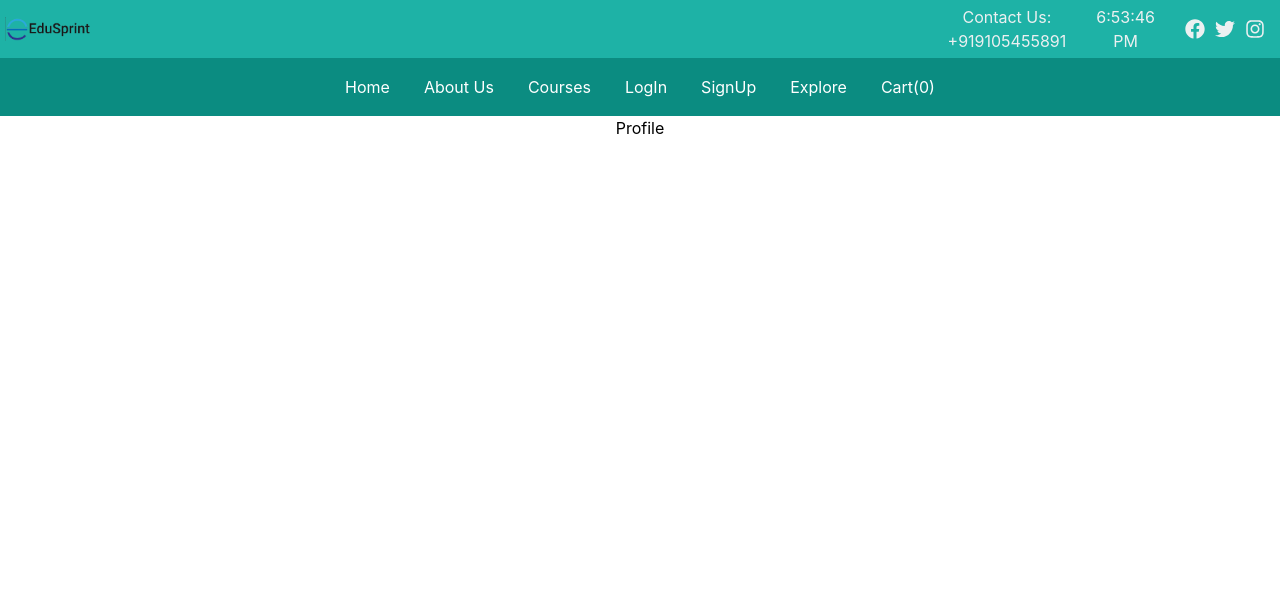
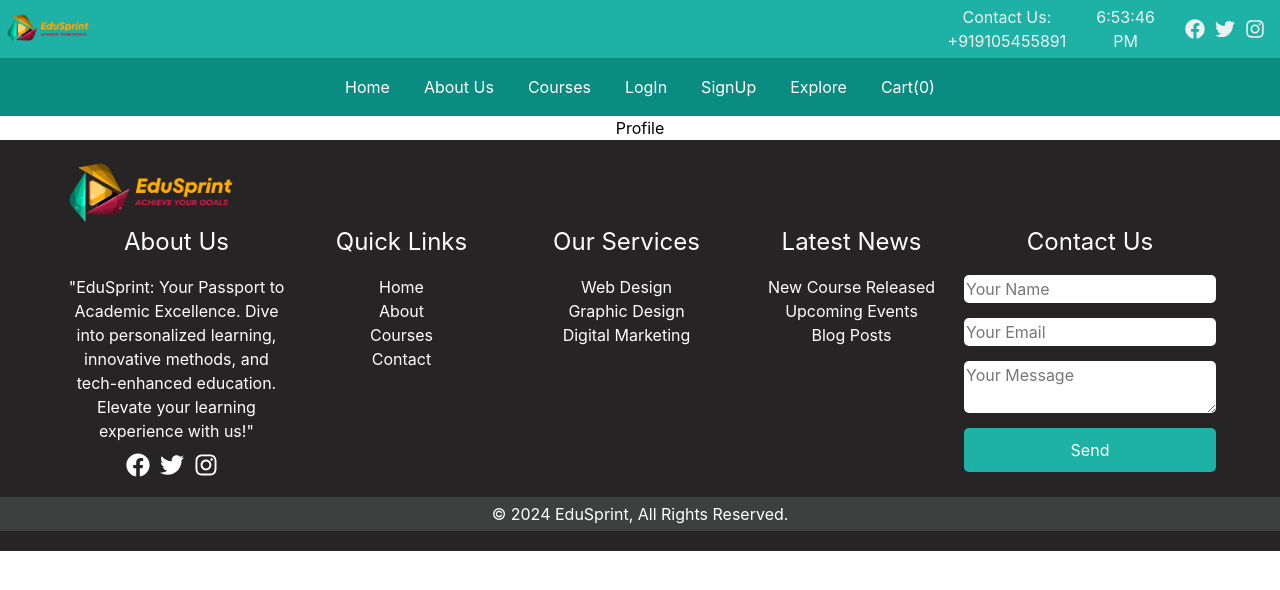
Before and after one commit to imlnr/software-kalaakar-5678, a React (Create React App) app: page /profile in a window 1280 px wide. Shown: the top 590 px of the page. Built offline with nearby package versions, Linux system fonts and the light colour scheme.

Commit message:
added fooer

```diff
--- a/src/App.js
+++ b/src/App.js
@@ -7,6 +7,8 @@ import { BrowserRouter } from 'react-router-dom';
 import MainRoute from './Allroutes/MainRoute';
 import Login from './pages/Login';
 import Navbar from './components/Navbar'
+import Footer from './components/Footer';
+
 function App() {
   return (
     <Provider store={store}>
@@ -16,6 +18,7 @@ function App() {
           {/* <Home /> */}
           <MainRoute/>
           {/* <Login/> */}
+          <Footer/>
         </div>
       </BrowserRouter>
     </Provider>
--- a/src/components/Footer.jsx
+++ b/src/components/Footer.jsx
@@ -1,9 +1,76 @@
-import React from 'react'
+// Footer.js
+
+import React from 'react';
+import { FaFacebook, FaTwitter, FaInstagram } from 'react-icons/fa';
+import '../styles/Footer.css';
+import logo from '../logo.png';
 
 const Footer = () => {
   return (
-    <div>Footer</div>
-  )
+    <footer className="footer">
+      <div className="footerContainer">
+      <span className='footerLogo'>
+  <img className='footerLogoImg' src={logo} alt="Logo" />
+  <marquee className="marquee-text">"Embark on a Transformative Learning Odyssey with EduSprint – Your Gateway to Academic Excellence and Innovation! Unleash the Power of Education with Cutting-edge Resources, Interactive Modules, and Personalized Learning Experiences, as we Navigate the Digital Frontier Together. EduSprint: Shaping Futures, Igniting Minds, and Pioneering the Next Era of Education!"</marquee>
+</span>
+        <div className="footer-content">
+          <div className="footer-section about">
+            <h2>About Us</h2>
+            <p>
+            "EduSprint: Your Passport to Academic Excellence. Dive into personalized learning, innovative methods, and tech-enhanced education. Elevate your learning experience with us!"
+            </p>
+            <div className="footerSocial-icons">
+              <a href="#" className="footerIcon"><FaFacebook /></a>
+              <a href="#" className="footerIcon"><FaTwitter /></a>
+              <a href="#" className="footerIcon"><FaInstagram /></a>
+            </div>
+          </div>
+
+          <div className="footer-links footer-section links">
+            <h2>Quick Links</h2>
+            <ul>
+              <li><a href="#">Home</a></li>
+              <li><a href="#">About</a></li>
+              <li><a href="#">Courses</a></li>
+              <li><a href="#">Contact</a></li>
+            </ul>
+          </div>
+
+          <div className="footer-links footer-section links">
+            <h2>Our Services</h2>
+            <ul>
+              <li><a href="#">Web Design</a></li>
+              <li><a href="#">Graphic Design</a></li>
+              <li><a href="#">Digital Marketing</a></li>
+            </ul>
+          </div>
+
+          <div className="footer-links footer-section links">
+            <h2>Latest News</h2>
+            <ul>
+              <li><a href="#">New Course Released</a></li>
+              <li><a href="#">Upcoming Events</a></li>
+              <li><a href="#">Blog Posts</a></li>
+            </ul>
+          </div>
+
+          <div className="footer-section contact-form">
+            <h2>Contact Us</h2>
+            <form className='footer-form'>
+              <input type="text" placeholder="Your Name" />
+              <input type="email" placeholder="Your Email" />
+              <textarea placeholder="Your Message"></textarea>
+              <button type="submit">Send</button>
+            </form>
+          </div>
+        </div>
+      </div>
+
+      <div className="footer-bottom">
+        <p>&copy; 2024 EduSprint, All Rights Reserved.</p>
+      </div>
+    </footer>
+  );
 }
 
-export default Footer
+export default Footer;
--- a/src/components/Menubar.jsx
+++ b/src/components/Menubar.jsx
@@ -30,7 +30,7 @@ const Menubar = () => {
         <Link to="/cart" className="menu-link">
           Cart({cart.length})
         </Link>
-        <span id="io-menu">
+        <span className="menuIcon">
           <IoMenu />
         </span>
       </div>
--- a/src/components/Navbar.jsx
+++ b/src/components/Navbar.jsx
@@ -20,11 +20,11 @@ const Navbar = () => {
   return (
     <>
     <nav className="navbar">
-      <div className="container">
-        <div className="logo">
-          <img src={logo} alt="Logo" />
+      <div className="navbarContainer">
+        <div className="company-logo">
+          <img className='companyLogo-img' src={logo} alt="Logo" />
         </div>
-        <marquee attribute_name = "attribute_value"attributes>
+        <marquee className='mrqe' attribute_name = "attribute_value"attributes>
         "Unlock your potential with our cutting-edge online learning platform. Dive into a world of knowledge, personalized courses, and interactive resources, empowering you to thrive in the digital age."
 </marquee>
         <div className="info">
@@ -36,10 +36,10 @@ const Navbar = () => {
             {/* <FaClock />  */}
             {currentTime.toLocaleTimeString()}
           </div>
-          <div className="social-icons">
-            <a href="#" className="icon"><FaFacebook /></a>
-            <a href="#" className="icon"><FaTwitter /></a>
-            <a href="#" className="icon"><FaInstagram /></a>
+          <div className="navbarSocial-icons">
+            <a href="#" className="navSocial-icon"><FaFacebook /></a>
+            <a href="#" className="navSocial-icon"><FaTwitter /></a>
+            <a href="#" className="navSocial-icon"><FaInstagram /></a>
           </div>
         </div>
       </div>
--- /dev/null
+++ b/src/styles/Footer.css
@@ -0,0 +1,132 @@
+/* Footer.css */
+*{
+  box-sizing: border-box;
+}
+.footer {
+  background-color: #262424;
+  color: #fff;
+  padding: 20px 0;
+}
+
+.footerContainer {
+  max-width: 100%;
+  /* margin: 0 auto; */
+  padding:0px 5% 0 5%;
+}
+
+.footer-content {
+  display: flex;
+  flex-wrap: wrap;
+  justify-content: space-between;
+}
+
+.footer-section {
+  flex: 1;
+  margin-bottom: 20px;
+}
+
+.footerLogo {
+  display: flex;
+  align-items: center;
+}
+
+.footerLogoImg {
+  width: 15%;
+}
+.marquee-text {
+  font-weight: bold;
+}
+.footer-section h2 {
+  font-size: 24px;
+  margin-bottom: 15px;
+}
+.footerSocial-icons{
+  display: flex;
+  justify-content: center;
+  margin-top: 10px;
+}
+.footerSocial-icons a {
+  font-size: 24px;
+  margin-right: 10px;
+  color: #fff;
+}
+
+.footer-links ul {
+  list-style: none;
+  padding: 0;
+}
+
+.footer-links a {
+  text-decoration: none;
+  color: #fff;
+  font-size: 16px;
+  /* margin-bottom: 10px; */
+  display: block;
+  transition: color 0.3s ease-in-out;
+}
+
+.footer-links a:hover {
+  color: #1eb2a6;
+}
+
+.contact-form .footer-form {
+  display: flex;
+  flex-direction: column;
+}
+
+.contact-form input,
+.contact-form textarea {
+  margin-bottom: 15px;
+  padding: 2px;
+  border-radius: 5px;
+  color: rgb(13, 13, 13);
+}
+.contact-form input::placeholder,
+.contact-form textarea::placeholder {
+  color: #777; /* Adjust the color to your preference */
+}
+
+.contact-form button {
+  background-color: #1eb2a6;
+  color: #fff;
+  padding: 10px;
+  cursor: pointer;
+  border: none;
+  border-radius: 5px;
+  transition: background-color 0.3s ease-in-out;
+}
+
+.contact-form button:hover {
+  background-color: #0b8c81;
+}
+
+.footer-bottom {
+  background-color: #3e4040;
+  padding: 5px 0;
+  text-align: center;
+}
+
+.footer-bottom p {
+  margin: 0;
+}
+
+
+@media only screen and (max-width: 768px) {
+  .footer-content {
+    flex-direction: column;
+  }
+
+  .footer-section {
+    width: 100%;
+  }
+
+  .footerLogoImg {
+    width: 50%;
+    margin: auto;
+  }
+
+  .marquee-text {
+    width: 100%;
+    text-align: center;
+  }
+}
--- a/src/styles/Menubar.css
+++ b/src/styles/Menubar.css
@@ -9,7 +9,7 @@
   justify-content: center;
   align-items: center;
 }
-#io-menu{
+.menuIcon{
   display: none;
 }
 
@@ -39,12 +39,12 @@
     width: 100%;
     background-color: #0b8c81;
   }
-  span{
+  .menuIcon{
     display: block;
     position: absolute;
     left:90%;
   }
-  span:hover.menu-link{
+  .menuIcon:hover.menu-link{
     display: block;
   }
   .menu-link:hover {
--- a/src/styles/Navbar.css
+++ b/src/styles/Navbar.css
@@ -5,10 +5,11 @@
   color: #ecf0f1;
   padding: 5px;
   /* border-bottom: 1px solid #1eb2a6; */
-
+  width: 100%;
 }
-marquee{
+.mrqe{
   font-size: 18px;
+  font-weight: bold;
 }
 .navbar::before {
   content: '';
@@ -21,7 +22,7 @@ marquee{
   z-index: -1;
 }
 
-.container {
+.navbarContainer {
   position: relative;
   display: flex;
   justify-content: space-between;
@@ -29,15 +30,14 @@ marquee{
   z-index: 1;
 }
 
-.logo {
+.company-logo {
   font-size: 24px;
   /* font-weight: bold; */
   width: 10%;
 }
-
-/* .logo > img { */
-  /* width: 15%; */
-/* } */
+.companyLogo-img{
+  width:100%;
+}
 
 .info {
   display: flex;
@@ -62,18 +62,18 @@ marquee{
 .clock p {
   margin: 0;
 }
-.social-icons {
+.navbarSocial-icons {
   display: flex;
   /* margin-left: 10px; */
 }
 
-.icon {
+.navSocial-icon {
   font-size: 20px;
   margin-right: 10px;
   color: #ecf0f1;
 }
 
-.icon:hover {
+.navSocial-icon:hover {
   color: #3498db;
 }
 
@@ -81,12 +81,12 @@ marquee{
 /* ----------------- */
 @media (max-width: 768px) {
 
-  .container {
+  .navbarContainer {
     flex-direction: column;
     align-items: center;
   }
 
-  .logo {
+  .company-logo {
     width: 50%;
     text-align: center;
     margin-bottom: 10px;
@@ -107,7 +107,7 @@ marquee{
     margin-bottom: 10px;
     text-align: center; /* Center text within contact and clock */
   }
-  marquee {
+  .mrqe {
     width: 90%;
     font-size: 24px;
   }
```
Also changed, not shown: src/logo.png.
